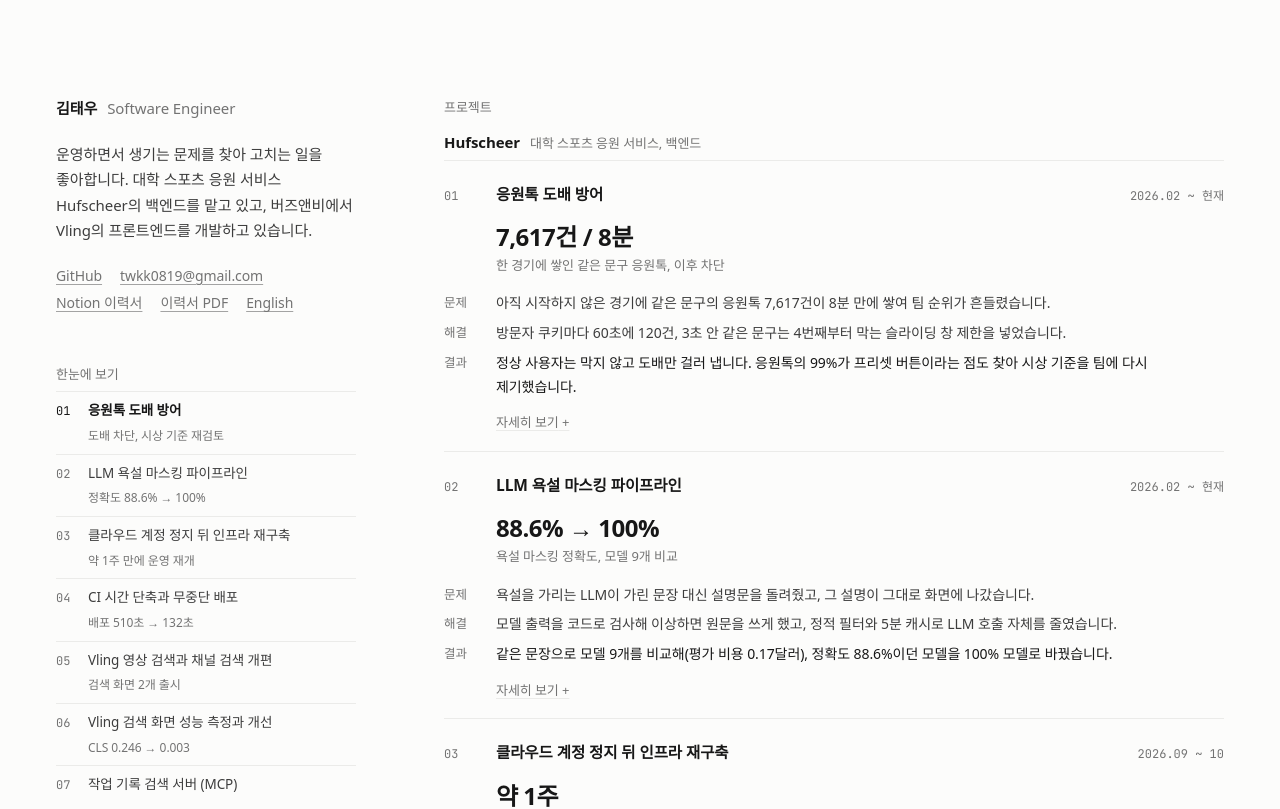
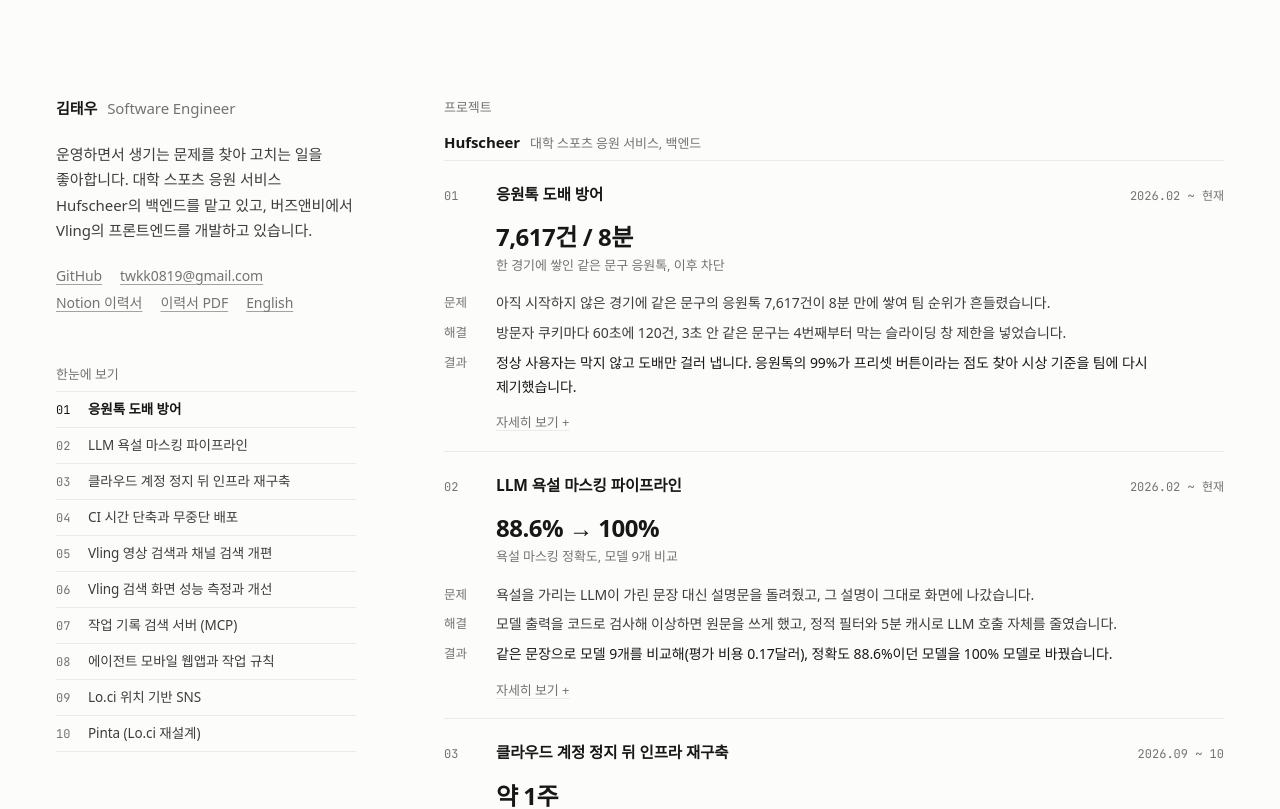
Before and after one commit to TAEW00KIM/TAEW00KIM.github.io, a React (Vite) app: page / in a window 1280 px wide. Shown: the top 809 px of the page. Built offline with nearby package versions, Linux system fonts and the light colour scheme; a web font is replaced by a local one.

Commit message:
Sidebar index: one line per project so all 10 fit

```diff
--- a/src/styles.css
+++ b/src/styles.css
@@ -166,8 +166,8 @@
   .content > main > .section:first-child { margin-top: 0; }
   .glance-inline { display: none; }
   .glance-side { display: block; margin: 48px 0 0; }
-  .glance-side a { grid-template-columns: 26px 1fr; gap: 6px; padding: 7px 0; font-size: 13.5px; }
-  .glance-side .gkey { grid-column: 2; text-align: left; font-size: 12px; margin-top: -2px; }
+  .glance-side a { grid-template-columns: 26px 1fr; gap: 6px; padding: 6px 0; font-size: 13.5px; }
+  .glance-side .gkey { display: none; }
   .glance-side .gtitle { color: var(--body); }
   .glance-side li.is-current .gtitle { color: var(--ink); font-weight: 600; }
   .glance-side li.is-current .pnum { color: var(--ink); }
```
